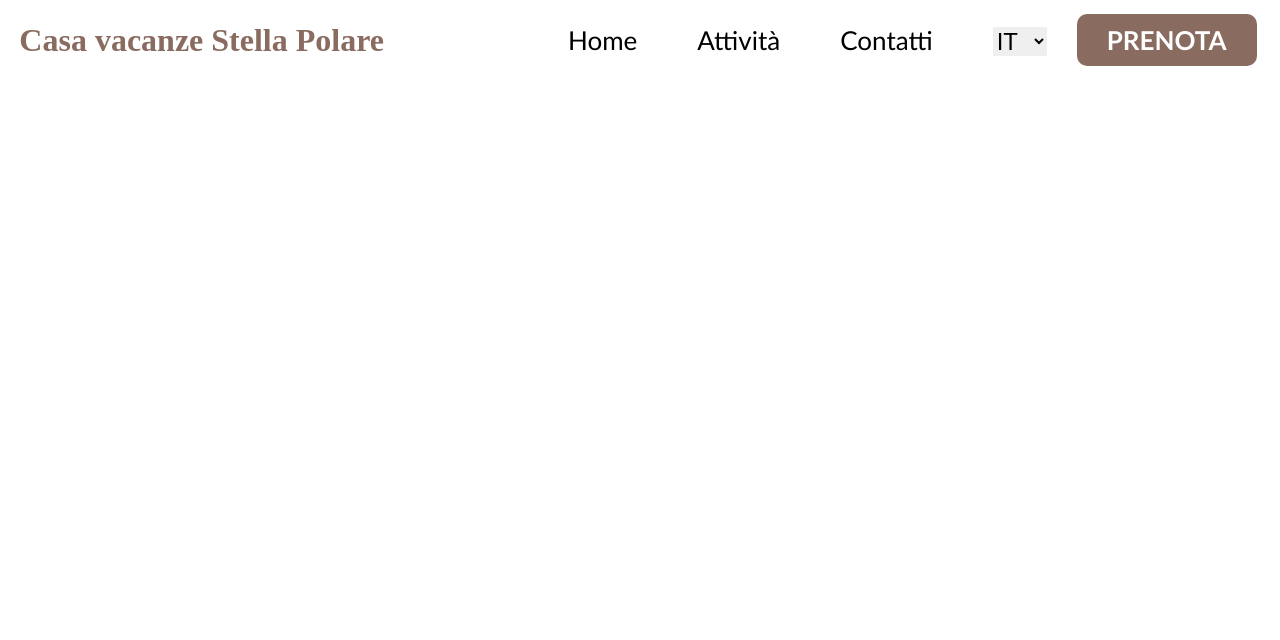
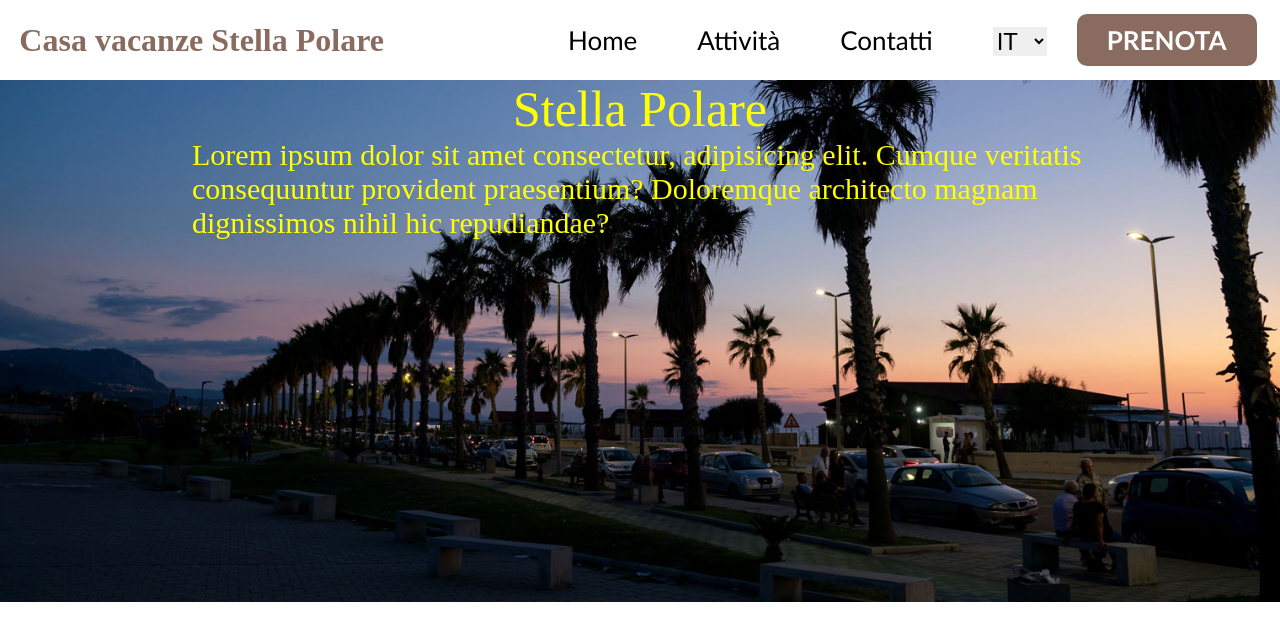
Before and after one commit to hegelminniti/sito_casa, a React (Vite) app: page / in a window 1280 px wide. Shown: the top 640 px of the page. Built offline with nearby package versions, Linux system fonts and the light colour scheme.

Commit message:
Started hero section homepage

```diff
--- a/src/Components/Home.jsx
+++ b/src/Components/Home.jsx
@@ -1,9 +1,29 @@
 import { Navbar } from "./Navbar/Navbar"
+import '../Styles/home.css'
+import '../Styles/navbar.css'
 
 export function Home(){
     return(
+
         <>
-        <Navbar></Navbar>
+
+        <div className="navContainer">
+         <Navbar></Navbar>
+        </div>
+        <div className="mainContainer">
+            <div className="heroMain">
+                <img className="heroMainImg" src="../../public/Hero_Gioia_Tauro.jpg" alt="Lungomare di Gioia Tauro" />
+
+                <div className="heroMainText">
+                    <div className="heroMainTitle">
+                        Stella Polare
+                    </div>
+                    <div className="heroMainDescription">
+                       Lorem ipsum dolor sit amet consectetur, adipisicing elit. Cumque veritatis consequuntur provident praesentium? Doloremque architecto magnam dignissimos nihil hic repudiandae?
+                    </div>
+                </div>
+            </div>
+        </div>
         </>
     )
 }
--- /dev/null
+++ b/src/Styles/home.css
@@ -0,0 +1,34 @@
+*{
+    margin: 0;
+    padding: 0;
+    box-sizing: border-box;
+  }
+
+.heroMain{
+    width: 100vw;
+    display: flex;
+    justify-content: center;
+}
+
+.heroMainImg{
+    position: fixed;
+    width: 100vw;
+    z-index: 0;
+}
+
+.heroMainText{
+    position: relative;
+    display: flex;
+    flex-direction: column;
+    justify-content: center;
+    align-items: center;
+    z-index: 1;
+    color: yellow;
+    font-size: 50px;
+    display: flex;
+    width: 70vw;
+}
+
+.heroMainDescription{
+    font-size: 30px;
+}
```
